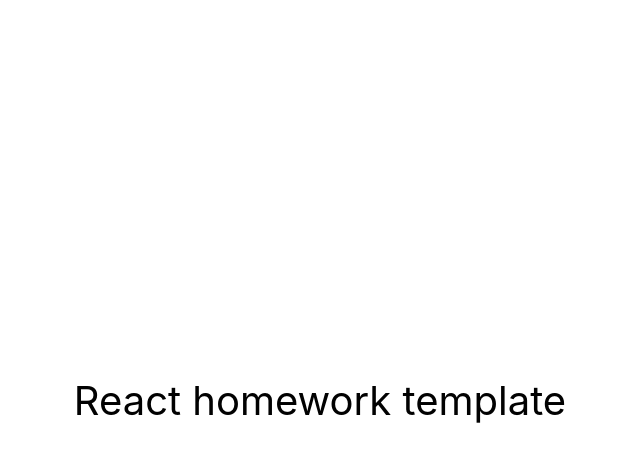
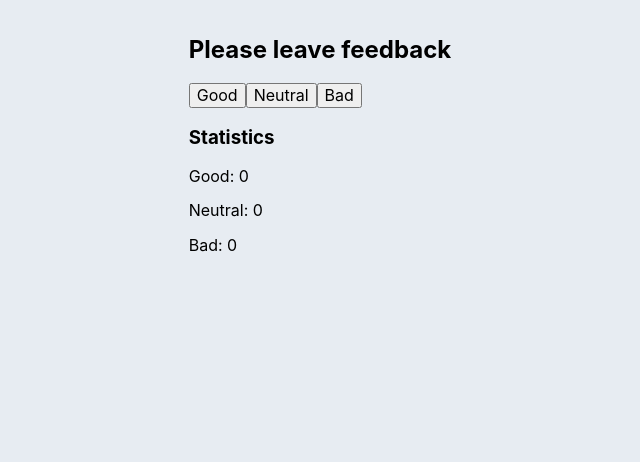
Before and after one commit to iTSerhii85/goit-react-hw-02-feedback, a React (Create React App) app: page / in a window 1280 px wide. Shown: the top 462 px of the page, without its empty margins (320-960 px from the left). Built offline with nearby package versions, Linux system fonts and the light colour scheme.

Commit message:
start task 1

```diff
--- a/package.json
+++ b/package.json
@@ -38,5 +38,8 @@
       "last 1 firefox version",
       "last 1 safari version"
     ]
+  },
+  "devDependencies": {
+    "prop-types": "^15.8.1"
   }
 }
--- a/src/components/App.jsx
+++ b/src/components/App.jsx
@@ -1,16 +1,12 @@
+import { GlobalStyle } from "./GlobalStyle";
+import { Layout } from "./Layout";
+import { Statistics } from "./Statistics";
+
 export const App = () => {
   return (
-    <div
-      style={{
-        height: '100vh',
-        display: 'flex',
-        justifyContent: 'center',
-        alignItems: 'center',
-        fontSize: 40,
-        color: '#010101'
-      }}
-    >
-      React homework template
-    </div>
+    <Layout>
+      <GlobalStyle/>
+      <Statistics good={0} neutral={0} bad={0}/>
+    </Layout>
   );
 };
--- /dev/null
+++ b/src/components/GlobalStyle.js
@@ -0,0 +1,19 @@
+import { createGlobalStyle } from 'styled-components';
+import 'modern-normalize';
+
+export const GlobalStyle = createGlobalStyle`
+body {
+    margin: 0;
+    font-family: -apple-system, BlinkMacSystemFont, 'Segoe UI', 'Roboto', 'Oxygen',
+      'Ubuntu', 'Cantarell', 'Fira Sans', 'Droid Sans', 'Helvetica Neue',
+      sans-serif;
+    -webkit-font-smoothing: antialiased;
+    -moz-osx-font-smoothing: grayscale;
+    background-color: #e7ecf2;
+  }
+
+  code {
+    font-family: source-code-pro, Menlo, Monaco, Consolas, 'Courier New',
+      monospace;
+  }
+`
--- /dev/null
+++ b/src/components/Layout.js
@@ -0,0 +1,10 @@
+import styled from 'styled-components';
+
+export const Layout = styled.div`
+  padding: 16px;
+
+  display: flex;
+  flex-direction: column;
+  justify-content: center;
+  align-items: center;
+`
--- /dev/null
+++ b/src/components/Statistics.jsx
@@ -0,0 +1,63 @@
+import PropTypes from 'prop-types';
+import React from "react"
+
+export class Statistics extends React.Component {
+    static defaultProps = {
+        good: 0,
+        neutral: 0,
+        bad: 0,
+    };
+
+    static propTypes = {
+        good: PropTypes.number,
+        neutral: PropTypes.number,
+        bad: PropTypes.number,
+    };
+
+    state = {
+        good: this.props.good,
+        neutral: this.props.neutral,
+        bad: this.props.bad,
+      };
+
+    handleGood = () => {
+        this.setState((prevState) => ({
+            good: prevState.good + 1
+        }));
+    };
+    handleNeutral = () => {
+        this.setState((prevState) => ({
+                neutral: prevState.neutral +1
+        }));
+    };
+    handleBad = () => {
+        this.setState((prevState) => ({
+                bad: prevState.bad + 1,
+        }));
+    };
+
+    // countTotalFeedback = () => {
+    //     this.setState((prevState) => ({
+    //      totalFeedback: prevState.bad + prevState.neutral + prevState.good
+    //     }));
+    // };
+    // countPositiveFeedbackPercentage();
+
+    render() {
+        return (
+            <div>
+    <h2>Please leave feedback</h2>
+    <div>
+      <button type="button" onClick={this.handleGood}>Good</button>
+      <button type="button" onClick={this.handleNeutral}>Neutral</button>
+      <button type="button" onClick={this.handleBad}>Bad</button>
+    </div>
+    <h3>Statistics</h3>
+    <p>Good: {this.state.good}</p>
+    <p>Neutral: {this.state.neutral}</p>
+    <p>Bad: {this.state.bad}</p>
+    {/* <p>Total: {this.countTotalFeedback}</p> */}
+  </div>
+        )
+    }
+}
```
Also changed, not shown: 1 other file (tests, documents, lock files or other folders).
